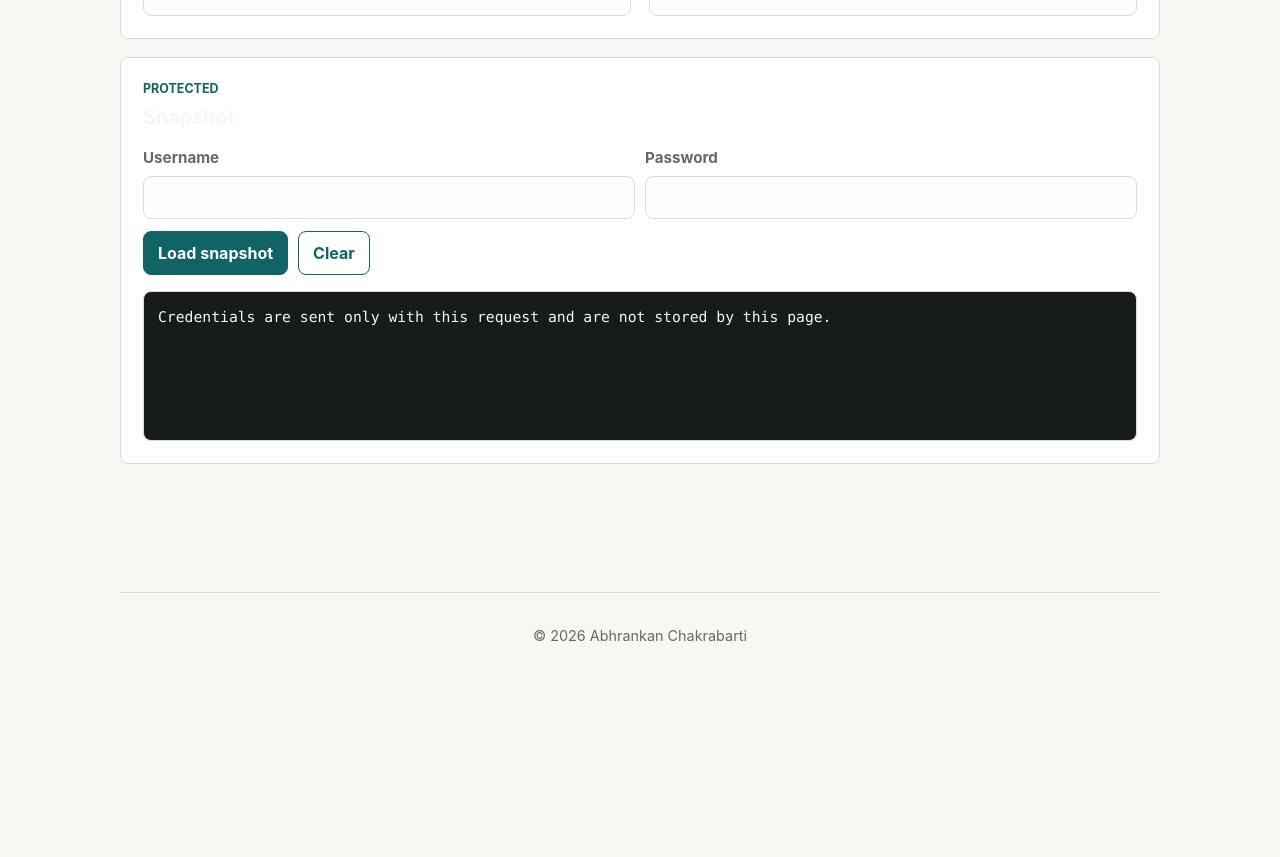
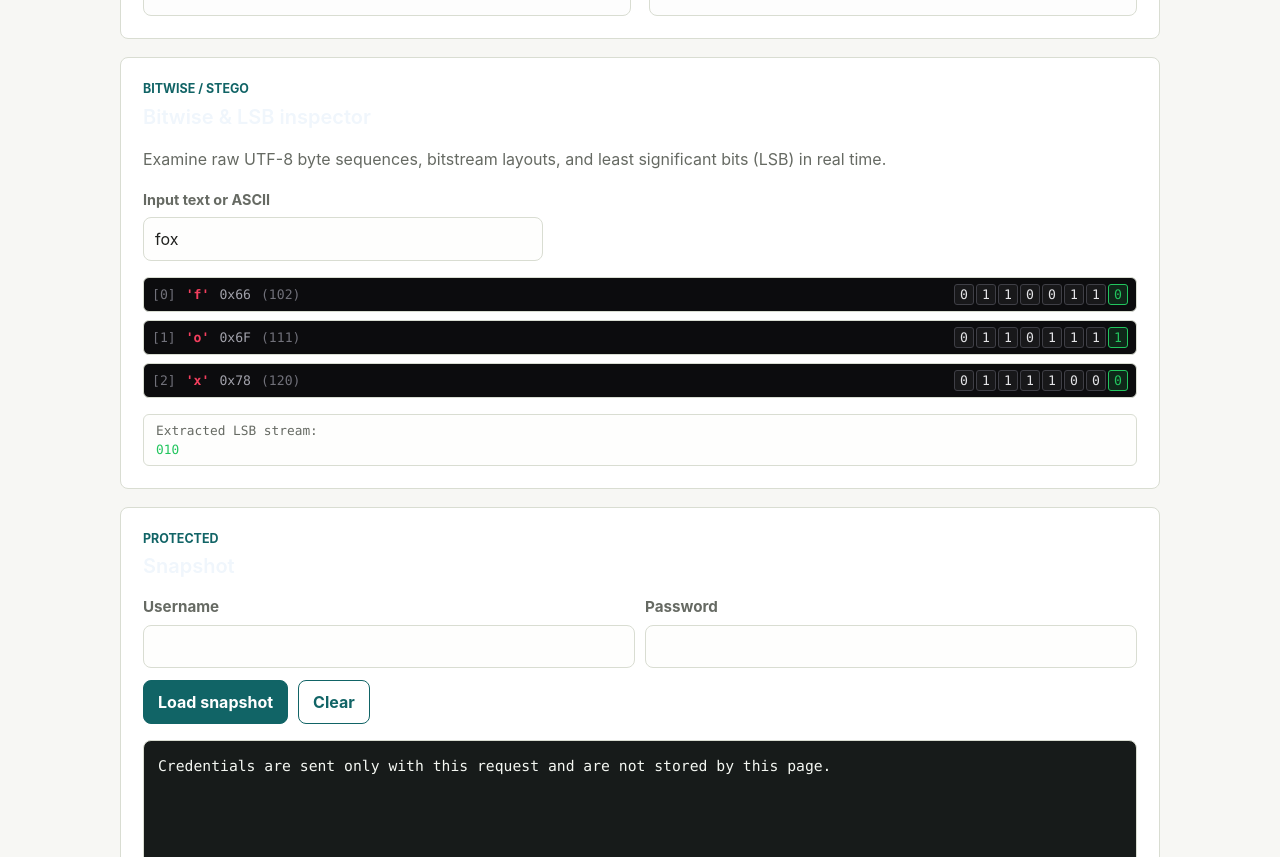
Before and after one commit to Abhrankan-Chakrabarti/website, a plain HTML site: page lab.html in a window 1280 px wide. Shown: the part 3428-4285 px from the top of the page. Before the commit the page ends 4106 px from the top, so only its background shows below. Drawn offline with Linux system fonts and the light colour scheme; no server answers.

Commit message:
feat(lab): add interactive bitwise and LSB inspector

```diff
--- a/assets/lab-api.css
+++ b/assets/lab-api.css
@@ -75,6 +75,108 @@ textarea:focus {
   margin: 0;
   font-size: 1.05rem;
   line-height: 1.2;
+}
+
+.stego-input-label {
+  display: block;
+  margin-top: 18px;
+  color: var(--lab-muted);
+  font-size: 0.9rem;
+  font-weight: 650;
+}
+
+.stego-input {
+  width: min(100%, 400px);
+  margin-top: 6px;
+}
+
+.stego-results {
+  display: flex;
+  flex-direction: column;
+  gap: 8px;
+  min-width: 0;
+  margin-top: 16px;
+}
+
+.stego-byte {
+  display: flex;
+  align-items: center;
+  justify-content: space-between;
+  gap: 12px;
+  min-width: 0;
+  padding: 6px 8px;
+  border: 1px solid var(--lab-line);
+  border-radius: 6px;
+  background: #0c0c0e;
+  color: #e4e4e7;
+  font: 0.82rem ui-monospace, SFMono-Regular, Menlo, Consolas, monospace;
+}
+
+.stego-byte-meta,
+.stego-bits {
+  display: flex;
+  align-items: center;
+  min-width: 0;
+}
+
+.stego-byte-meta {
+  flex: 0 1 auto;
+  gap: 10px;
+}
+
+.stego-index,
+.stego-decimal {
+  color: #71717a;
+}
+
+.stego-character {
+  color: #f43f5e;
+  font-weight: 700;
+}
+
+.stego-hex {
+  color: #a1a1aa;
+}
+
+.stego-bits {
+  flex: 0 0 auto;
+  gap: 2px;
+}
+
+.stego-bit {
+  display: inline-block;
+  width: 20px;
+  padding: 2px 0;
+  border: 1px solid #3f3f46;
+  border-radius: 3px;
+  background: rgba(255, 255, 255, 0.05);
+  color: #e4e4e7;
+  text-align: center;
+}
+
+.stego-bit--lsb {
+  border-color: #22c55e;
+  background: rgba(34, 197, 94, 0.15);
+  color: #22c55e;
+}
+
+.stego-lsb {
+  margin-top: 16px;
+  padding: 8px 12px;
+  border: 1px solid var(--lab-line);
+  border-radius: 6px;
+  background: color-mix(in srgb, var(--lab-surface), var(--lab-bg) 18%);
+  font: 0.8rem ui-monospace, SFMono-Regular, Menlo, Consolas, monospace;
+}
+
+.stego-lsb-label {
+  margin-bottom: 4px;
+  color: var(--lab-muted);
+}
+
+.stego-lsb-stream {
+  overflow-wrap: anywhere;
+  color: #22c55e;
 }
 
 header {
@@ -493,6 +595,12 @@ input:focus {
     grid-template-columns: minmax(0, 1fr);
   }
 
+  .stego-byte {
+    align-items: flex-start;
+    flex-direction: column;
+    gap: 6px;
+  }
+
   .lab-telemetry {
     gap: 8px;
   }
--- a/assets/lab-api.js
+++ b/assets/lab-api.js
@@ -69,6 +69,9 @@ const clearHmacButton = document.querySelector("#clear-hmac");
 const cryptoHealthBadge = document.querySelector("#crypto-health-badge");
 const cryptoHealthMessage = document.querySelector("#crypto-health-message");
 const refreshCryptoHealthButton = document.querySelector("#refresh-crypto-health");
+const stegoInput = document.querySelector("#stego-input");
+const stegoResults = document.querySelector("#stego-results");
+const stegoLsbStream = document.querySelector("#stego-lsb-stream");
 
 function endpoint(path) {
   return `${API_BASE.replace(/\/$/, "")}${path}`;
@@ -279,6 +282,66 @@ async function copyText(text) {
   if (!copied) {
     throw new Error("Clipboard access is unavailable.");
   }
+}
+
+function initStegoInspector() {
+  if (!stegoInput || !stegoResults || !stegoLsbStream) return;
+
+  function update() {
+    const bytes = new TextEncoder().encode(stegoInput.value);
+    stegoResults.replaceChildren();
+
+    if (bytes.length === 0) {
+      const emptyMessage = document.createElement("span");
+      emptyMessage.className = "lab-muted";
+      emptyMessage.textContent = "Enter text above to inspect bit breakdown.";
+      stegoResults.append(emptyMessage);
+      stegoLsbStream.textContent = "—";
+      return;
+    }
+
+    let lsbStream = "";
+    bytes.forEach((byte, index) => {
+      const binary = byte.toString(2).padStart(8, "0");
+      const row = document.createElement("div");
+      row.className = "stego-byte";
+
+      const metadata = document.createElement("div");
+      metadata.className = "stego-byte-meta";
+      const indexElement = document.createElement("span");
+      indexElement.className = "stego-index";
+      indexElement.textContent = `[${index}]`;
+      const character = document.createElement("span");
+      character.className = "stego-character";
+      character.textContent =
+        byte >= 32 && byte <= 126 ? `'${String.fromCharCode(byte)}'` : "'·'";
+      const hex = document.createElement("span");
+      hex.className = "stego-hex";
+      hex.textContent = `0x${byte.toString(16).toUpperCase().padStart(2, "0")}`;
+      const decimal = document.createElement("span");
+      decimal.className = "stego-decimal";
+      decimal.textContent = `(${byte})`;
+      metadata.append(indexElement, character, hex, decimal);
+
+      const bits = document.createElement("div");
+      bits.className = "stego-bits";
+      binary.split("").forEach((bit, bitIndex) => {
+        const bitElement = document.createElement("span");
+        bitElement.className = `stego-bit${bitIndex === 7 ? " stego-bit--lsb" : ""}`;
+        bitElement.title = `Bit ${7 - bitIndex}`;
+        bitElement.textContent = bit;
+        bits.append(bitElement);
+      });
+
+      lsbStream += binary[7];
+      row.append(metadata, bits);
+      stegoResults.append(row);
+    });
+    stegoLsbStream.textContent = lsbStream;
+  }
+
+  stegoInput.addEventListener("input", update);
+  update();
 }
 
 function clearTelemetry(result) {
@@ -1053,6 +1116,7 @@ clearHmacButton.addEventListener("click", clearHmac);
 hmacOperation.addEventListener("change", syncHmacForm);
 
 initLorenzSimulation();
+initStegoInspector();
 refreshHealth();
 refreshInfo();
 refreshCryptoHealth();
--- a/lab.html
+++ b/lab.html
@@ -301,6 +301,33 @@
           </div>
         </article>
 
+        <article class="lab-panel lab-panel--wide" aria-labelledby="stego-title">
+          <div class="lab-panel-heading">
+            <div>
+              <p class="lab-eyebrow">Bitwise / stego</p>
+              <h2 id="stego-title">Bitwise &amp; LSB inspector</h2>
+            </div>
+          </div>
+          <p class="lab-muted">
+            Examine raw UTF-8 byte sequences, bitstream layouts, and least significant bits (LSB)
+            in real time.
+          </p>
+          <label class="stego-input-label" for="stego-input">Input text or ASCII</label>
+          <input
+            id="stego-input"
+            class="stego-input"
+            type="text"
+            value="fox"
+            placeholder="Type text to inspect..."
+            autocomplete="off"
+          >
+          <div id="stego-results" class="stego-results" aria-live="polite"></div>
+          <div class="stego-lsb">
+            <div class="stego-lsb-label">Extracted LSB stream:</div>
+            <div id="stego-lsb-stream" class="stego-lsb-stream">000</div>
+          </div>
+        </article>
+
         <article class="lab-panel lab-panel--wide" aria-labelledby="snapshot-title">
           <div class="lab-panel-heading">
             <div>
```
